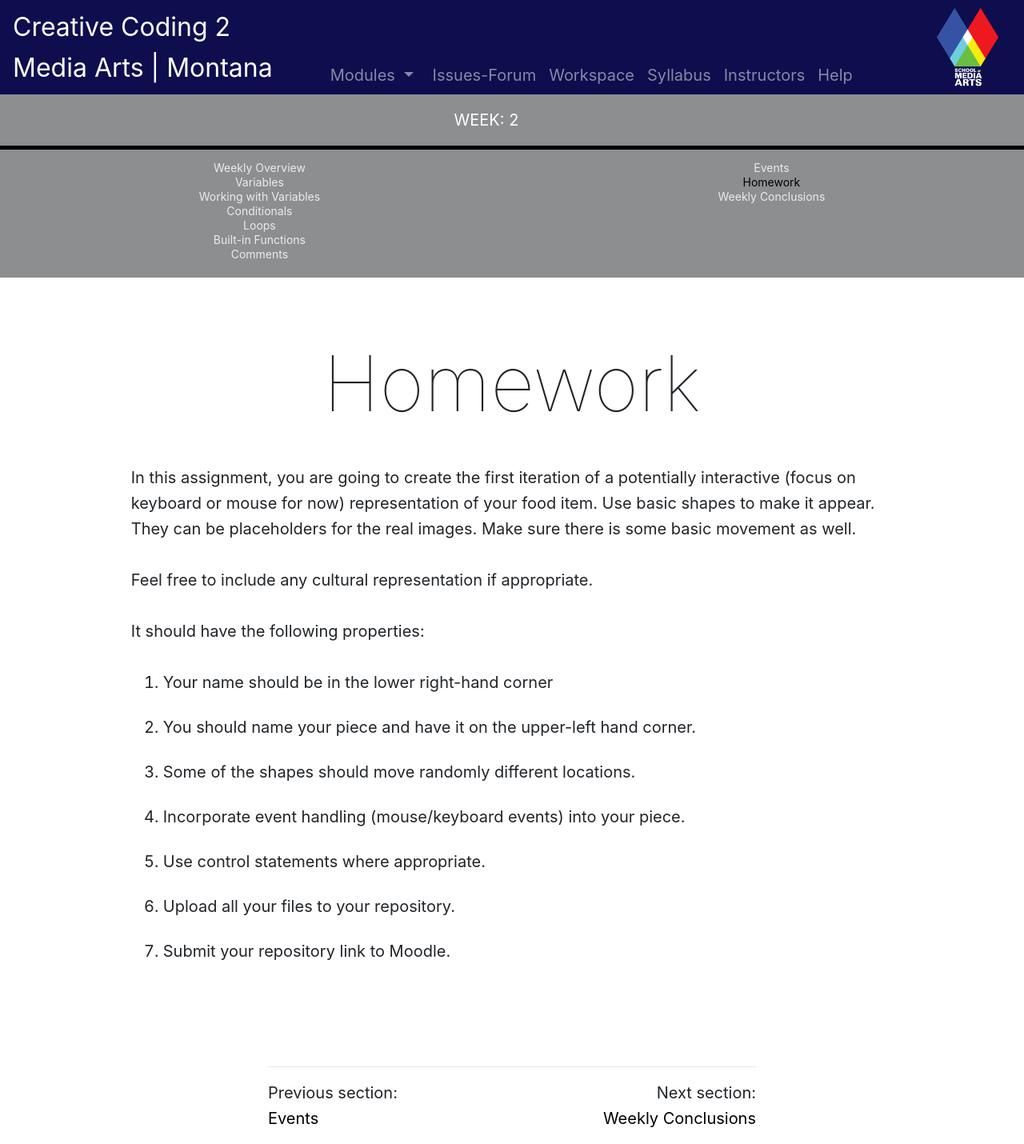
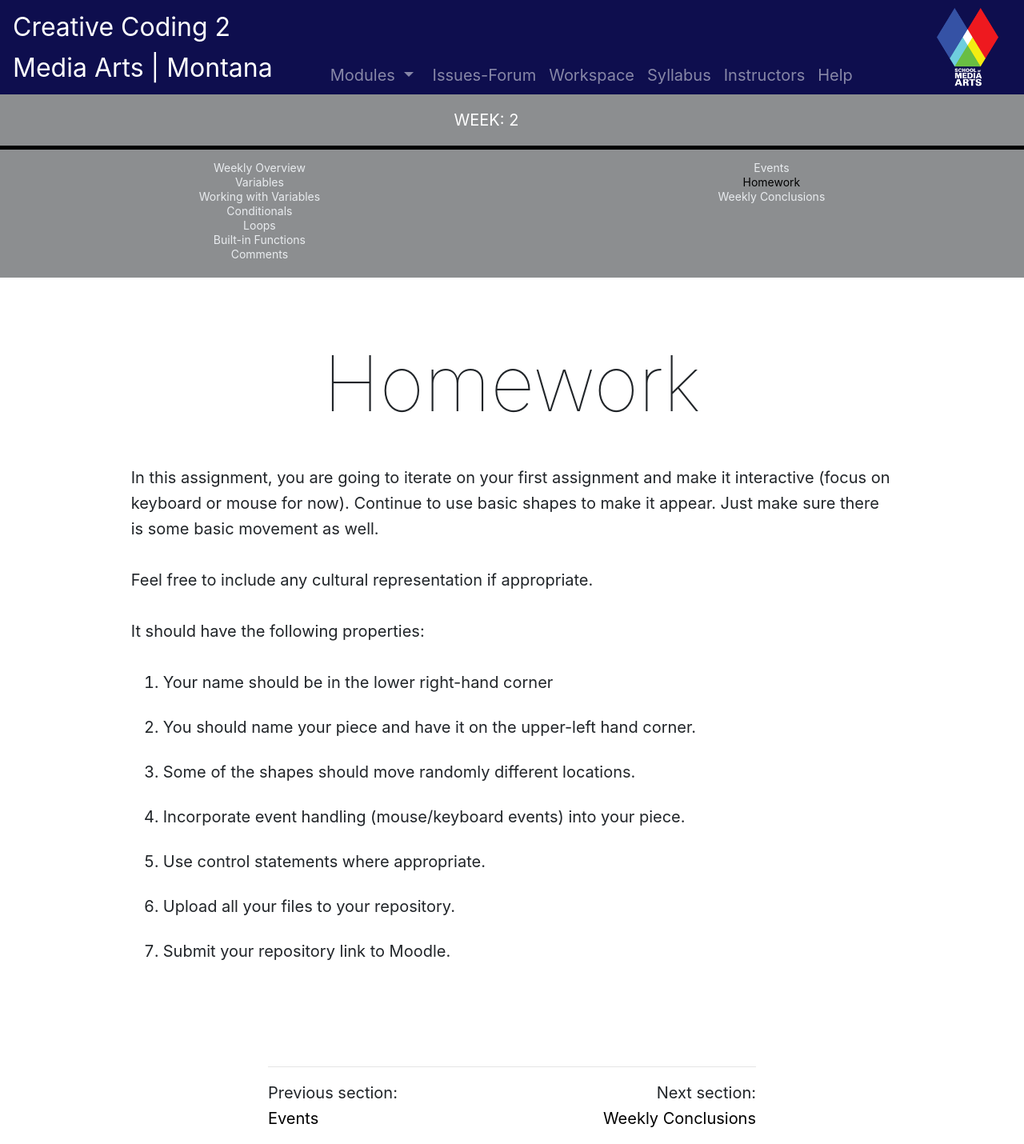
Before and after one commit to Montana-Media-Arts/220-creative-coding2-Spring2023, a Jekyll site: the page built from modules/week-2/_posts/2011-01-01-homework.md, in a window 1280 px wide. Shown: the whole page at 80% size. Built offline with Jekyll 4.4.1, drawn with Linux system fonts in a browser that asks for light colours; nearby versions of some CDN libraries; comment, search, counter and statistics services are not loaded.

Commit message:
Update 2011-01-01-homework.md

```diff
--- a/modules/week-2/_posts/2011-01-01-homework.md
+++ b/modules/week-2/_posts/2011-01-01-homework.md
@@ -6,7 +6,7 @@ jotted: false
 
 # Homework
 
-In this assignment, you are going to create the first iteration of a potentially interactive (focus on keyboard or mouse for now) representation of your food item.  Use basic shapes to make it appear.  They can be placeholders for the real images.  Make sure there is some basic movement as well.
+In this assignment, you are going to iterate on your first assignment and make it interactive (focus on keyboard or mouse for now).  Continue to use basic shapes to make it appear. Just make sure there is some basic movement as well.
 
 Feel free to include any cultural representation if appropriate.
 
```
